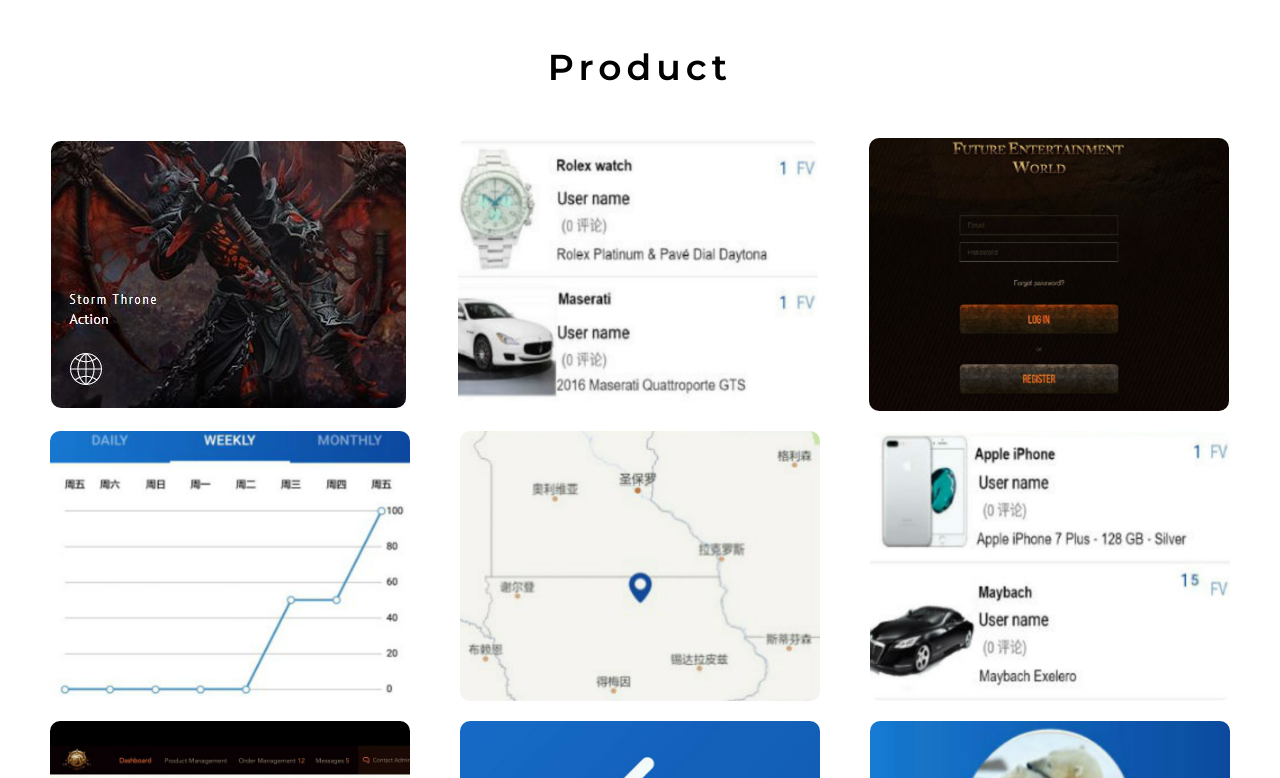
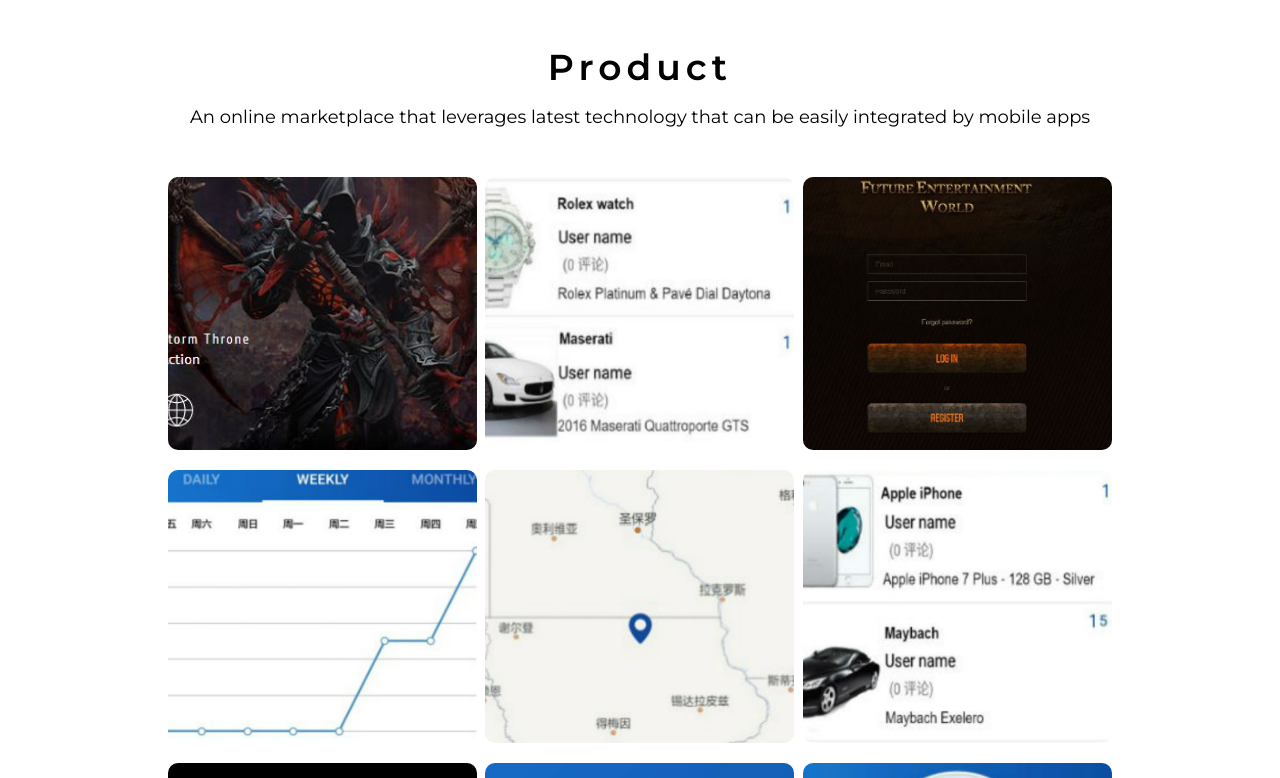
Before and after one commit to sleex723/glxy, a React app in the folder client/: page / in a window 1280 px wide. Shown: the part 1602-2380 px from the top of the page. Built offline with nearby package versions, Linux system fonts and the light colour scheme.

Commit message:
Skipping lightbox

```diff
--- a/client/package.json
+++ b/client/package.json
@@ -37,6 +37,7 @@
     "react-dev-utils": "^5.0.1",
     "react-dom": "^16.4.1",
     "react-image-lightbox": "^5.0.0",
+    "react-lightbox-component": "^1.2.1",
     "react-video-cover": "^1.2.0",
     "resolve": "1.6.0",
     "style-loader": "0.19.0",
--- /dev/null
+++ b/client/src/components/body/product/lightbox/lightbox.js
@@ -0,0 +1,67 @@
+import React, { Component } from 'react';
+import Lightbox from 'react-image-lightbox';
+import 'react-image-lightbox/style.css'; // This only needs to be imported once in your app
+
+import img_1 from '../../../../img/img_1.jpg'
+import img_2 from '../../../../img/img_2.jpg'
+import img_3 from '../../../../img/img_3.jpg'
+import img_4 from '../../../../img/img_4.jpg'
+import img_5 from '../../../../img/img_5.jpg'
+import img_6 from '../../../../img/img_6.jpg'
+import img_7 from '../../../../img/img_7.jpg'
+import img_8 from '../../../../img/img_8.jpg'
+import img_9 from '../../../../img/img_9.jpg'
+
+const images = [
+  img_1,
+  img_2,
+  img_3,
+  img_4,
+  img_5,
+  img_6,
+  img_7,
+  img_8,
+  img_9
+]
+
+export default class Light extends Component {
+  constructor(props) {
+    super(props);
+
+    this.state = {
+      photoIndex: 0,
+      isOpen: false,
+    };
+  }
+
+  render() {
+    const { photoIndex, isOpen } = this.state;
+
+    return (
+      <div>
+        <button type="button" onClick={() => this.setState({ isOpen: true })}>
+          Open Lightbox
+        </button>
+
+        {isOpen && (
+          <Lightbox
+            mainSrc={images[photoIndex]}
+            nextSrc={images[(photoIndex + 1) % images.length]}
+            prevSrc={images[(photoIndex + images.length - 1) % images.length]}
+            onCloseRequest={() => this.setState({ isOpen: false })}
+            onMovePrevRequest={() =>
+              this.setState({
+                photoIndex: (photoIndex + images.length - 1) % images.length,
+              })
+            }
+            onMoveNextRequest={() =>
+              this.setState({
+                photoIndex: (photoIndex + 1) % images.length,
+              })
+            }
+          />
+        )}
+      </div>
+    );
+  }
+}
--- a/client/src/components/body/product/product.css
+++ b/client/src/components/body/product/product.css
@@ -28,11 +28,12 @@
   flex-wrap: wrap;
   align-items: center;
   justify-content: space-evenly;
+  width: 75%;
 }
 
 .Product .ProductImg {
-  max-width: 360px;
-  max-height: 273px;
+  width: calc(100% * (1 / 3) - 10px - 1px);
+  height: 273px;
   object-fit: cover;
   border-radius: 10px;
   margin-bottom: 2rem;
--- a/client/src/components/body/product/product.js
+++ b/client/src/components/body/product/product.js
@@ -1,6 +1,7 @@
 import React, { Component } from 'react';
 import styles from './product.css';
 import Lightbox from 'react-image-lightbox';
+import 'react-image-lightbox/style.css';
 import img_1 from '../../../img/img_1.jpg'
 import img_2 from '../../../img/img_2.jpg'
 import img_3 from '../../../img/img_3.jpg'
@@ -10,6 +11,8 @@
 import img_7 from '../../../img/img_7.jpg'
 import img_8 from '../../../img/img_8.jpg'
 import img_9 from '../../../img/img_9.jpg'
+
+import Light from './lightbox/lightbox';
 
 const images = [
   img_1,
@@ -29,6 +32,13 @@
     isOpen: false
   }
 
+  openLightBox(index) {
+    this.setState({
+      isOpen: true,
+      photoIndex: index
+    })
+  }
+
   render() {
     const { photoIndex, isOpen } = this.state;
 
@@ -36,12 +46,30 @@
       <div className={styles.Product}>
         <div className={styles.ProductContainer}>
           <h1>Product</h1>
+          <h4>An online marketplace that leverages latest technology that can be easily integrated by mobile apps</h4>
           <div className={styles.Products}>
-            {images.map(image => {
-              return <img className={styles.ProductImg} src={image} />
+            {images.map((image, idx) => {
+              return <img key={idx} onClick={() => this.openLightBox(idx)} className={styles.ProductImg} src={image} />
             })}
+
           </div>
         </div>
+        {/* {isOpen && (
+              <Lightbox
+                mainSrc={images[photoIndex]}
+                nextSrc={images[(photoIndex + 1) % images.length]}
+                prevSrc={images[(photoIndex + images.length - 1) % images.length]}
+                onCloseRequest={() => this.setState({ isOpen: false })}
+                onMovePrevRequest={() =>
+                  this.setState({
+                    photoIndex: (photoIndex + images.length - 1) % images.length
+                  })}
+                onMoveNextRequest={() =>
+                  this.setState({
+                    photoIndex: (photoIndex + 1) % images.length
+                  })}
+              />
+            )} */}
       </div>
     )
   }
```
Also changed, not shown: client/src/components/body/product/lightbox/lightbox.css (added), 1 other file (tests, documents, lock files or other folders).
